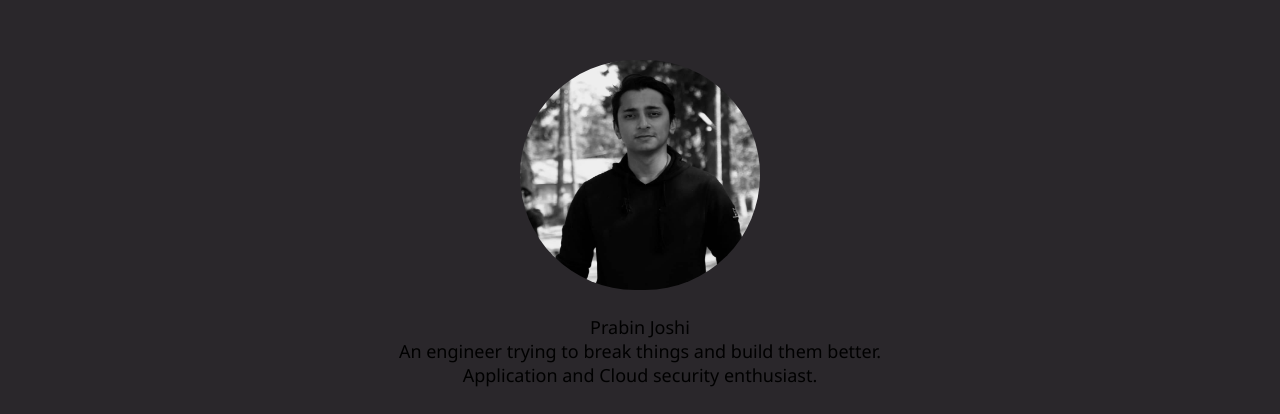
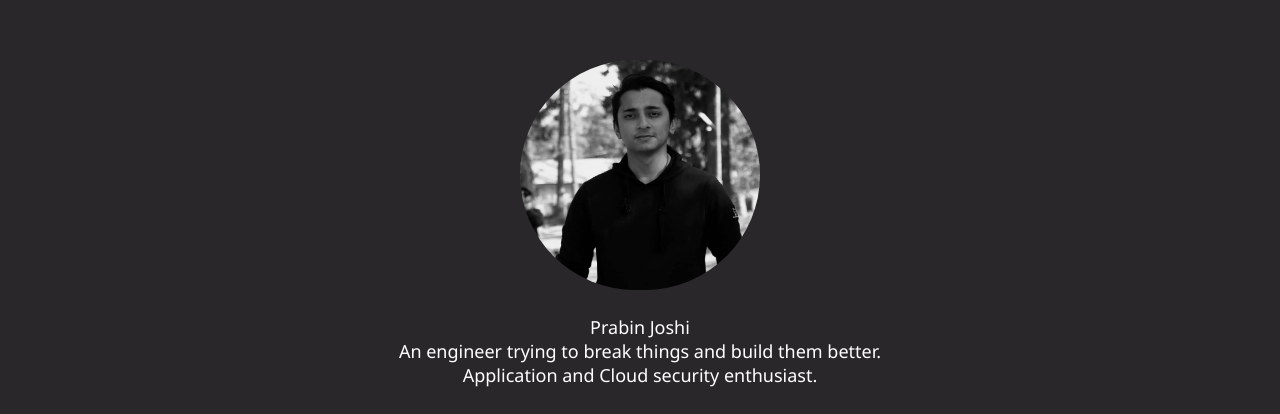
Before and after one commit to JoshiPrabin/Pj, a plain HTML site: page index.html in a window 1280 px wide. Shown: the top 414 px of the page. Drawn offline with Linux system fonts and the light colour scheme.

Commit message:
Changed text color.html

```diff
--- a/index.html
+++ b/index.html
@@ -17,9 +17,9 @@
         </div>
     </section>
     <section class="intro">
-        <p>Prabin Joshi</p>
-        <p>An engineer trying to break things and build them better.</p>
-        <p>Application and Cloud security enthusiast.</p>
+        <p style="color:white">Prabin Joshi</p>
+        <p style="color:white">An engineer trying to break things and build them better.</p>
+        <p style="color:white">Application and Cloud security enthusiast.</p>
     </section>
     <section class="social_media">
         <div class="container social" target="_blank">
```
